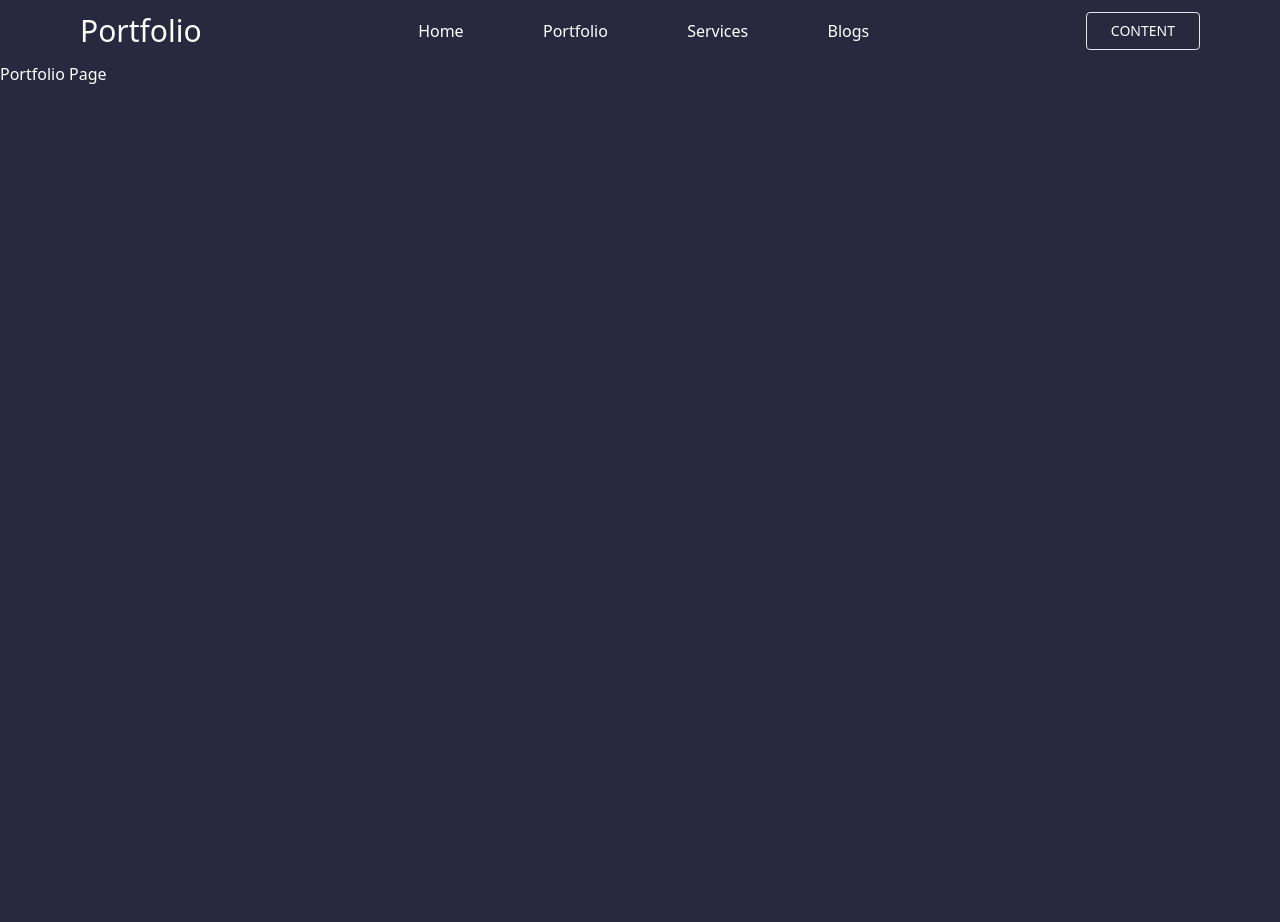
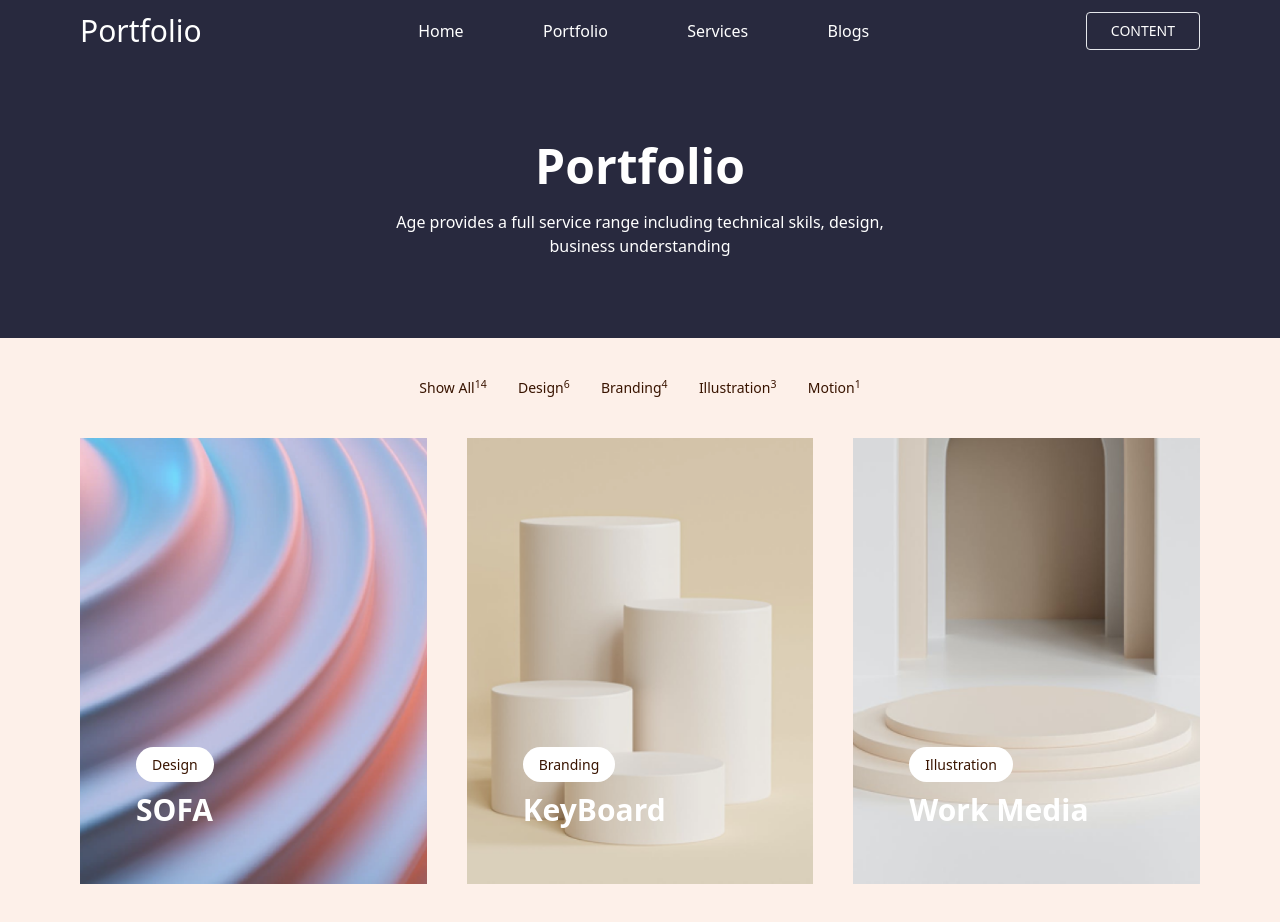
Before and after one commit to ahnafabir11/personal-portfolio-job-task, a React (Create React App) app: page /portfolio in a window 1280 px wide. Shown: the top 922 px of the page. Before the commit the page ends 800 px from the top, so only its background shows below. Built offline with nearby package versions, Linux system fonts and the light colour scheme.

Commit message:
portfolio list section of portfolio page done

```diff
--- /dev/null
+++ b/src/components/PortfolioBanner.js
@@ -0,0 +1,14 @@
+import React from 'react';
+
+const PortfolioBanner = () => {
+  return (
+    <section className="container">
+      <div className="md:max-w-[45%] mx-auto py-10 md:py-20">
+        <h1 className="section-title-light text-center mb-5">Portfolio</h1>
+        <p className="text-center">Age provides a full service range including technical skils, design, business understanding</p>
+      </div>
+    </section>
+  );
+};
+
+export default PortfolioBanner;
--- /dev/null
+++ b/src/components/PortfolioList.js
@@ -0,0 +1,81 @@
+import React from 'react';
+import portfolio1 from '../images/portfolio-1.png';
+import portfolio2 from '../images/portfolio-2.png';
+import portfolio3 from '../images/portfolio-3.png';
+import ProjectBox from './ProjectBox';
+
+const workList = [
+  {
+    id: 1,
+    tagName: "Design",
+    title: "SOFA",
+    bgImage: portfolio1,
+  },
+  {
+    id: 2,
+    tagName: "Branding",
+    title: "KeyBoard",
+    bgImage: portfolio2,
+  },
+  {
+    id: 3,
+    tagName: "Illustration",
+    title: "Work Media",
+    bgImage: portfolio3,
+  },
+  {
+    id: 6,
+    tagName: "Illustration",
+    title: "Work Media",
+    bgImage: portfolio3,
+  },
+  {
+    id: 4,
+    tagName: "Design",
+    title: "SOFA",
+    bgImage: portfolio1,
+  },
+  {
+    id: 5,
+    tagName: "Branding",
+    title: "KeyBoard",
+    bgImage: portfolio2,
+  },
+
+]
+
+const PortfolioList = () => {
+  return (
+    <section className="bg-[#FDF0E9]">
+      <div className="container">
+        {/* portfolio navigation */}
+        <div className="max-w-[45%] mx-auto text-[#391400] text-sm font-medium flex justify-evenly py-10">
+          <p>Show All<sup>14</sup></p>
+          <p>Design<sup>6</sup></p>
+          <p>Branding<sup>4</sup></p>
+          <p>Illustration<sup>3</sup></p>
+          <p>Motion<sup>1</sup></p>
+        </div>
+
+        {/* portfolio lists */}
+        <div className="grid grid-cols-1 sm:grid-cols-2 lg:grid-cols-3 gap-10">
+          {
+            workList.map(work =>
+              <ProjectBox
+                key={work.id}
+                tagName={work.tagName}
+                title={work.title}
+                bgImage={work.bgImage}
+                border={false}
+              />
+            )
+          }
+        </div>
+
+        <button className="filled-btn bg-white text-[#391400] block mx-auto my-10">see more</button>
+      </div>
+    </section>
+  );
+};
+
+export default PortfolioList;
--- a/src/components/ProjectBox.js
+++ b/src/components/ProjectBox.js
@@ -1,8 +1,12 @@
 import React from 'react';
 
-const ProjectBox = ({bgImage, tagName, title}) => {
+const ProjectBox = ({ bgImage, tagName, title, border }) => {
   return (
-    <div className="border rounded border-gray-300 p-5 relative">
+    <div className={
+      border
+        ? "border rounded border-gray-300 p-5 relative"
+        : "border-gray-300 relative"
+    }>
       <img src={bgImage} alt="" className="w-full" />
 
       <div className="space-y-4 absolute bottom-14 left-14">
--- a/src/pages/Portfolio/Portfolio.js
+++ b/src/pages/Portfolio/Portfolio.js
@@ -1,10 +1,15 @@
 import React from 'react';
+import PortfolioBanner from '../../components/PortfolioBanner';
+import PortfolioList from '../../components/PortfolioList';
 
 const Portfolio = () => {
   return (
-    <div>
-      <h1>Portfolio Page</h1>
-    </div>
+    <main>
+      <PortfolioBanner />
+      <PortfolioList />
+      {/* bootm banner */}
+      {/* footer */}
+    </main>
   );
 };
 
```
